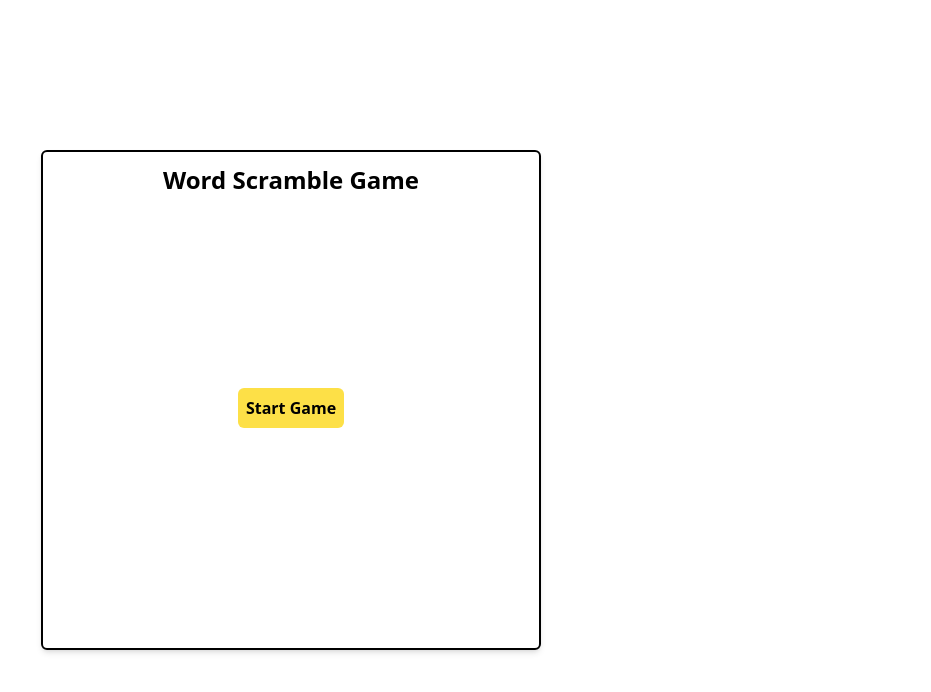
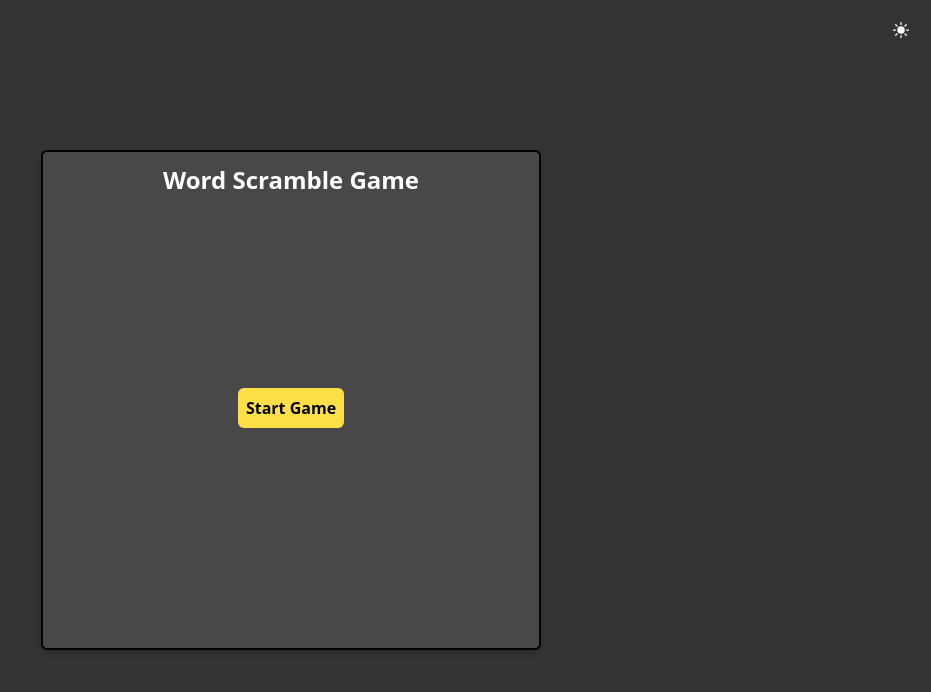
Before and after one commit to MaseCodes20/word-scramble-game, a React (Vite) app: page / in a window 1280 px wide. Shown: the top 692 px of the page, without its empty margins (349-1280 px from the left). Built offline with nearby package versions, Linux system fonts and the light colour scheme.

Commit message:
DarkModeButton added

```diff
--- a/package.json
+++ b/package.json
@@ -9,6 +9,7 @@
     "preview": "vite preview"
   },
   "dependencies": {
+    "@heroicons/react": "^2.0.16",
     "react": "^18.2.0",
     "react-dom": "^18.2.0"
   },
--- a/src/App.tsx
+++ b/src/App.tsx
@@ -1,8 +1,12 @@
+import DarkModeButton from "./components/DarkModeButton";
 import Game from "./components/Game";
 
 function App() {
   return (
-    <div className="flex items-center justify-center min-h-screen">
+    <div className="relative flex items-center justify-center min-h-screen">
+      <div className="absolute top-0 right-0 mt-5 mr-5">
+        <DarkModeButton />
+      </div>
       <Game />
     </div>
   );
--- /dev/null
+++ b/src/components/DarkModeButton.tsx
@@ -0,0 +1,28 @@
+import { useEffect, useState } from "react";
+import { MoonIcon, SunIcon } from "@heroicons/react/24/solid";
+
+function DarkModeButton() {
+  const [theme, setTheme] = useState("dark");
+
+  const toggleTheme = () => {
+    if (theme === "light") {
+      setTheme("dark");
+    } else setTheme("light");
+  };
+
+  useEffect(() => {
+    document.body.className = theme;
+  }, [theme]);
+
+  return (
+    <button onClick={toggleTheme}>
+      {theme === "light" ? (
+        <MoonIcon className="h-5" />
+      ) : (
+        <SunIcon className="h-5" />
+      )}
+    </button>
+  );
+}
+
+export default DarkModeButton;
--- a/src/components/Game.tsx
+++ b/src/components/Game.tsx
@@ -72,7 +72,7 @@ function Game() {
   }, [message, setIsOpen, setTimeout, setMessage, newGame]);
 
   return (
-    <div className="relative border-2 border-black rounded-md min-h-[500px] w-[500px] p-3 shadow-md">
+    <div className="relative border-2 bg-white/10 border-black rounded-md min-h-[500px] w-[500px] p-3 shadow-md">
       <div className="text-center mb-3">
         <h1 className="font-bold text-2xl">{GAME_TITLE}</h1>
       </div>
--- a/src/components/GameButton.tsx
+++ b/src/components/GameButton.tsx
@@ -11,7 +11,7 @@ interface IGameButton {
 
 function GameButton({ clickFunction, text, buttonType }: IGameButton) {
   return (
-    <button onClick={clickFunction} className={buttonType}>
+    <button onClick={clickFunction} className={`text-black ${buttonType}`}>
       {text}
     </button>
   );
--- a/src/components/GameLetterBoxes.tsx
+++ b/src/components/GameLetterBoxes.tsx
@@ -17,7 +17,7 @@ function GameLetterBoxes({
             key={`${letter}_${index}`}
             className={`${
               isWrongAnswer && "border-2 border-red-500"
-            } w-[30px] h-[60px] rounded-md bg-gray-300 flex items-center justify-center text-xl font-bold`}
+            } w-[25px] h-[50px] rounded-md text-black bg-gray-300 flex items-center justify-center text-xl font-bold`}
           >
             {wordInput[index]}
           </div>
--- a/src/components/MessageModal.tsx
+++ b/src/components/MessageModal.tsx
@@ -23,7 +23,7 @@ function MessageModal({ message, isOpen, setIsOpen }: IMessageModal) {
           className="absolute top-0 right-0 bottom-0 left-0 flex justify-center items-center h-full w-full bg-gray-700/20"
           onClick={closeModal}
         >
-          <div className="bg-white rounded-md p-4">
+          <div className="bg-white text-black rounded-md p-4">
             <p>{message}</p>
           </div>
         </div>
--- a/src/components/WordInput.tsx
+++ b/src/components/WordInput.tsx
@@ -1,3 +1,5 @@
+import GameButton, { ButtonType } from "./GameButton";
+
 interface IWordInput {
   wordInput: string;
   setWord: (word: string) => void;
@@ -11,16 +13,15 @@ function WordInput({ wordInput, setWord, clickFunction }: IWordInput) {
         type="text"
         name="wordInput"
         id="wordInput"
-        className="flex-1 border-2 border-black rounded-md p-2"
+        className="flex-1 border-2 text-black border-black rounded-md p-2"
         value={wordInput}
         onChange={(e) => setWord(e.target.value)}
       />
-      <button
-        className="ml-3 p-2 bg-green-300 hover:bg-green-500 hover:text-white rounded-md font-semibold"
-        onClick={clickFunction}
-      >
-        Check
-      </button>
+      <GameButton
+        buttonType={ButtonType.Check}
+        text="Check"
+        clickFunction={clickFunction}
+      />
     </div>
   );
 }
--- a/src/index.css
+++ b/src/index.css
@@ -10,3 +10,18 @@
     @apply ml-3 p-2 bg-green-300 hover:bg-green-500 hover:text-white rounded-md font-semibold;
   }
 }
+
+* {
+  margin: 0;
+  padding: 0;
+}
+
+.dark {
+  background-color: #333;
+  color: #fff;
+}
+
+.light {
+  background-color: #fff;
+  color: #333;
+}
--- a/src/words.json
+++ b/src/words.json
@@ -7,6 +7,11 @@
     "Developer",
     "Junior",
     "Senior",
-    "Tailwind"
+    "Tailwind",
+    "Python",
+    "Node",
+    "Scrum",
+    "App",
+    "Google"
   ]
 }
```
Also changed, not shown: 1 other file (tests, documents, lock files or other folders).
